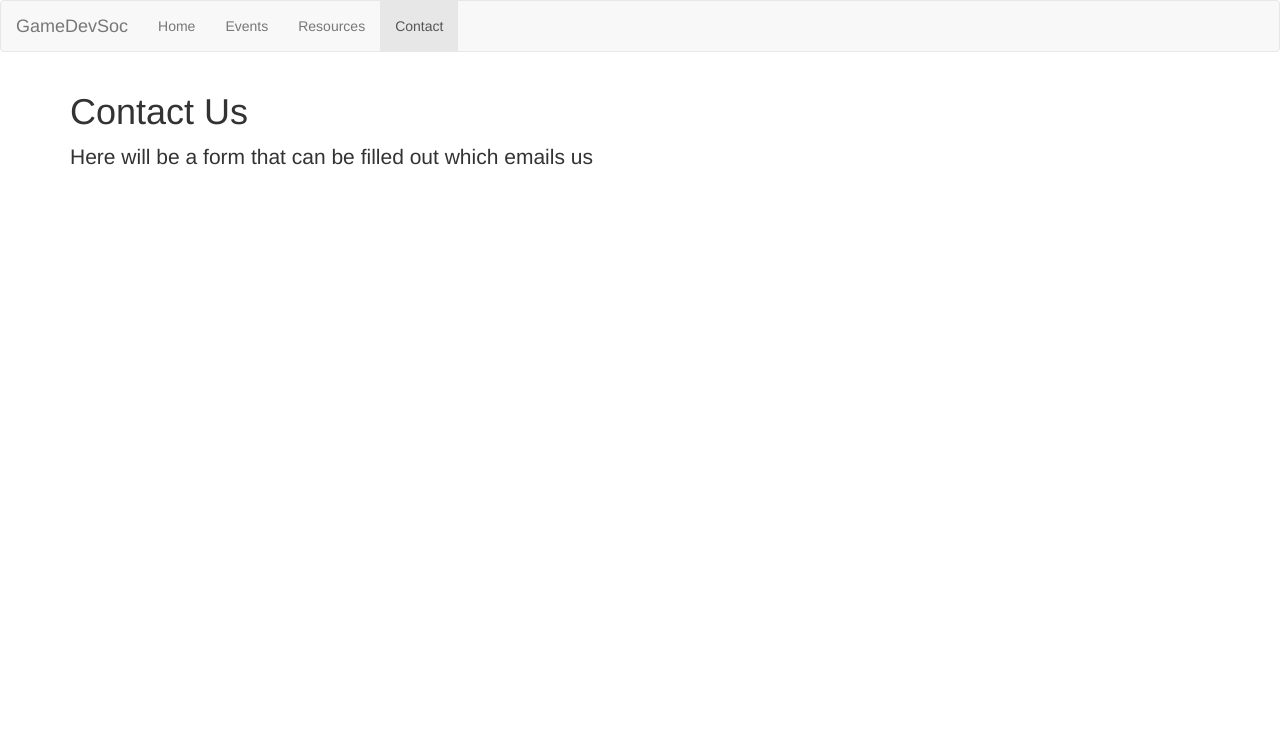
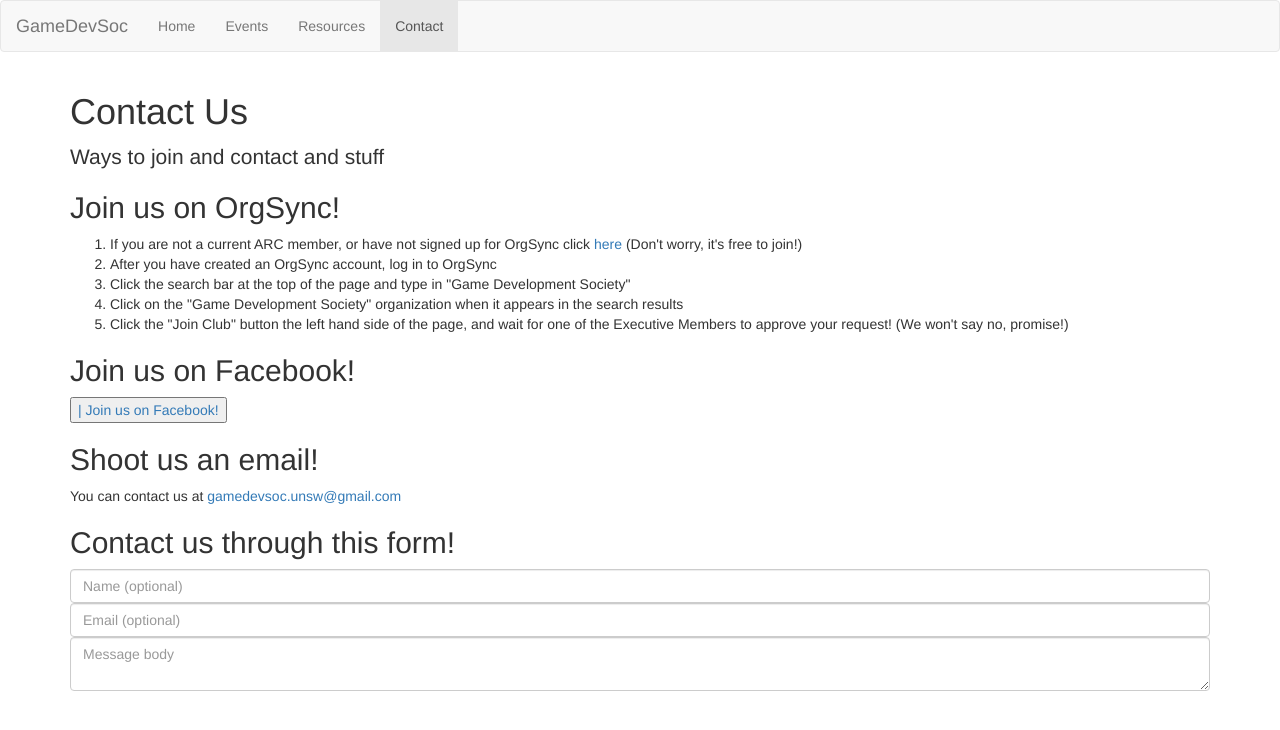
Before and after one commit to cbreezier/gds-site, a Django app: page /contact in a window 1280 px wide. Shown: the top 730 px of the page. Run offline with Django 3.2, Linux system fonts and the light colour scheme; some libraries are stand-ins or nearby versions.

Commit message:
Update sample contact page

```diff
--- a/project/main/templates/contact.html
+++ b/project/main/templates/contact.html
@@ -6,7 +6,33 @@
   <div class="container">
     <h1>Contact Us</h1>
     <p class="lead">
-      Here will be a form that can be filled out which emails us
+      Ways to join and contact and stuff
     </p>
+
+    <h2>Join us on OrgSync!</h2>
+    <ol>
+      <li>
+        If you are not a current ARC member, or have not signed up for OrgSync click <a href="https://orgsync.com/register/university-of-new-south-wales">here</a> (Don't worry, it's free to join!)
+      </li>
+      <li>After you have created an OrgSync account, log in to OrgSync</li>
+      <li>Click the search bar at the top of the page and type in "Game Development Society"</li>
+      <li>Click on the "Game Development Society" organization when it appears in the search results</li>
+      <li>Click the "Join Club" button the left hand side of the page, and wait for one of the Executive Members to approve your request! (We won't say no, promise!)</li>
+    </ol>
+
+    <h2>Join us on Facebook!</h2>
+    <a href="https://www.facebook.com/groups/185233411589007/" target="_blank">
+      <button class="btn-large btn-facebook"><i class="fa fa-facebook"></i> | Join us on Facebook!</button>   <p></p>
+    </a>
+
+    <h2>Shoot us an email!</h2>
+    <p>You can contact us at <a href="mailto:gamedevsoc.unsw@gmail.com">gamedevsoc.unsw@gmail.com</a></p>
+
+    <h2>Contact us through this form!</h2>
+    <form>
+      <input class="form-control" type="text" placeholder="Name (optional)">
+      <input class="form-control" type="text" placeholder="Email (optional)">
+      <textarea class="form-control" placeholder="Message body"></textarea>
+    </form>
   </div>
 {% endblock %}
```
